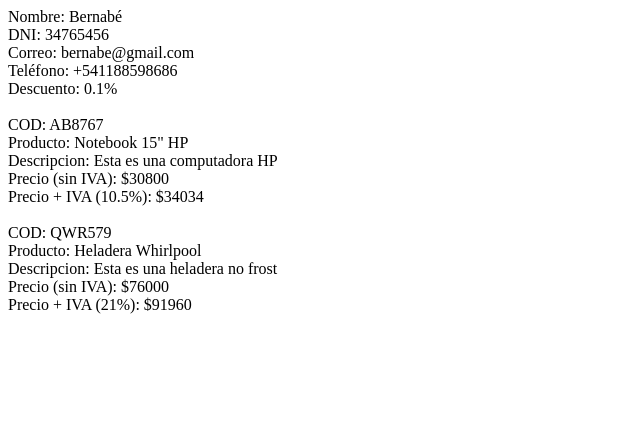
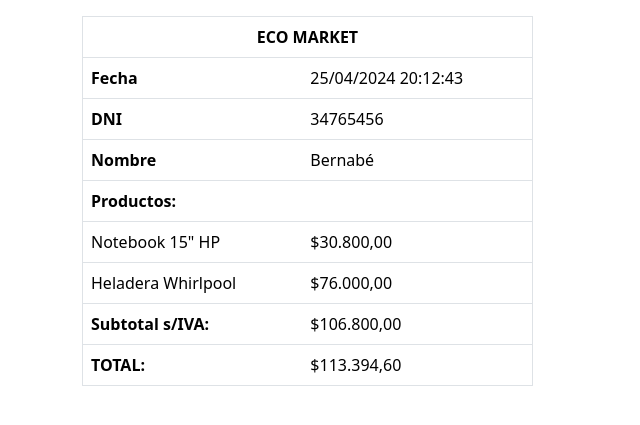
Before and after one commit to luanalatte/depc-php, a PHP site: page /carrito_poo.php in a window 1280 px wide. Shown: the top 425 px of the page, without its empty margins (0-640 px from the left). Run offline with PHP 8.4, Linux system fonts and the light colour scheme.

Commit message:
carrito ticket

```diff
--- a/carrito_poo.php
+++ b/carrito_poo.php
@@ -1,4 +1,6 @@
 <?php
+
+date_default_timezone_set('America/Argentina/Buenos_Aires');
 
 class Cliente {
     public $dni;
@@ -59,8 +61,27 @@ class Carrito {
         $this->total = 0;
     }
 
-    public function cargarProducto() {}
-    public function imprimirTicket() {}
+    public function cargarProducto($producto) {
+        $this->aProductos[] = $producto;
+        $this->subtotal += $producto->precio;
+        $this->total += $producto->calcularPrecioConIva();
+    }
+
+    public function calcularTotalConDescuento() {
+        return $this->total * (1 - $this->cliente->descuento);
+    }
+
+    public function imprimirTicket() {
+        echo "<tr><th scope=\"row\">Fecha</th><td>" . date("d/m/Y H:i:s") . "</td></tr>";
+        echo "<tr><th scope=\"row\">DNI</th><td>" . $this->cliente->dni . "</td></tr>";
+        echo "<tr><th scope=\"row\">Nombre</th><td>" . $this->cliente->nombre . "</td></tr>";
+        echo "<tr><th scope=\"col\" colspan=\"2\">Productos:</th></tr>";
+        foreach ($this->aProductos as $prod) {
+            echo "<tr><td>" . $prod->nombre . "</td><td>$" . number_format($prod->precio, 2, ",", ".") . "</td></tr>";
+        }
+        echo "<tr><th scope=\"row\">Subtotal s/IVA:</th><td>$" . number_format($this->subtotal, 2, ",", ".") . "</td></tr>";
+        echo "<tr><th scope=\"row\">TOTAL:</th><td>$" . number_format($this->calcularTotalConDescuento(), 2, ",", ".") . "</td></tr>";
+    }
 }
 
 //Programa
@@ -90,8 +111,36 @@ $carrito->cliente = $cliente1;
 $carrito->cargarProducto($producto1);
 $carrito->cargarProducto($producto2);
 
-$cliente1->imprimir();
-$producto1->imprimir();
-$producto2->imprimir();
+// $cliente1->imprimir();
+// $producto1->imprimir();
+// $producto2->imprimir();
 
-$carrito->imprimirTicket();
+// print_r($carrito);
+
+?>
+
+<!DOCTYPE html>
+<html lang="es">
+<head>
+    <meta charset="UTF-8">
+    <meta name="viewport" content="width=device-width, initial-scale=1.0">
+    <title>Carrito</title>
+    <link rel="stylesheet" href="https://cdn.jsdelivr.net/npm/bootstrap@5.3.3/dist/css/bootstrap.min.css" integrity="sha256-PI8n5gCcz9cQqQXm3PEtDuPG8qx9oFsFctPg0S5zb8g=" crossorigin="anonymous">
+</head>
+<body>
+    <main class="container mt-3">
+        <div class="row">
+            <div class="col-md-5">
+                <table class="table border">
+                    <thead>
+                        <th scope="col" colspan="2" class="text-center">ECO MARKET</th>
+                    </thead>
+                    <tbody>
+                        <?php $carrito->imprimirTicket(); ?>
+                    </tbody>
+                </table>
+            </div>
+        </div>
+    </main>
+</body>
+</html>
```
